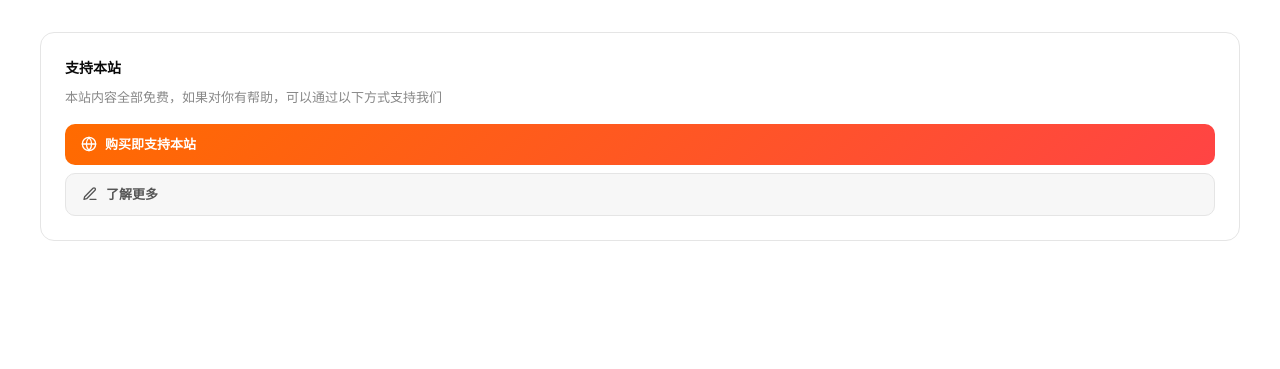
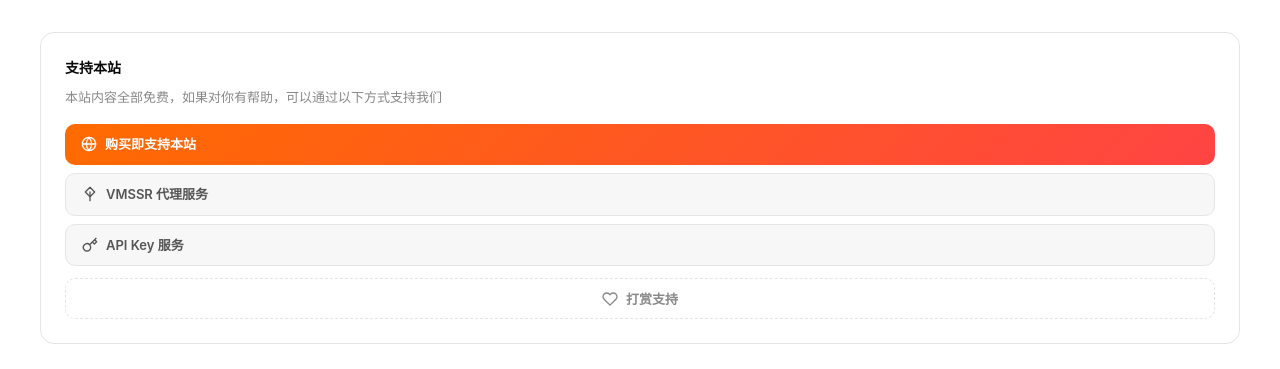
Before and after one commit to Ethan985211/game-guide-platform, a Vue app in the folder frontend/: page / in a window 1280 px wide. Shown: the part 980-1349 px from the top of the page. Built offline with nearby package versions, Linux system fonts and the light colour scheme; no server answers.

Commit message:
feat: PromoCard v2 - apikey+vmssr links, donation QR modal, GameDetail sidebar layout

```diff
--- a/frontend/src/components/PromoCard.vue
+++ b/frontend/src/components/PromoCard.vue
@@ -22,15 +22,61 @@
         class="promo-btn promo-vmssr"
       >
         <svg width="16" height="16" viewBox="0 0 24 24" fill="none" stroke="currentColor" stroke-width="2" stroke-linecap="round" stroke-linejoin="round">
-          <path d="M12 20h9M16.5 3.5a2.121 2.121 0 013 3L7 19l-4 1 1-4L16.5 3.5z"/>
+          <path d="M12 2l7 7-7 7-7-7 7-7z"/>
+          <path d="M12 22V9"/>
         </svg>
-        了解更多
+        VMSSR 代理服务
+      </a>
+      <a
+        href="https://apikey.fun/register?aff=DFWDYXJJCFSW"
+        target="_blank"
+        rel="noopener"
+        class="promo-btn promo-apikey"
+      >
+        <svg width="16" height="16" viewBox="0 0 24 24" fill="none" stroke="currentColor" stroke-width="2" stroke-linecap="round" stroke-linejoin="round">
+          <path d="M21 2l-2 2m-7.61 7.61a5.5 5.5 0 11-7.778 7.778 5.5 5.5 0 017.777-7.777zm0 0L15.5 7.5m0 0l3 3L22 7l-3-3m-3.5 3.5L19 4"/>
+        </svg>
+        API Key 服务
       </a>
     </div>
+    <button class="promo-donate" @click="showDonate = true">
+      <svg width="16" height="16" viewBox="0 0 24 24" fill="none" stroke="currentColor" stroke-width="2" stroke-linecap="round" stroke-linejoin="round">
+        <path d="M20.84 4.61a5.5 5.5 0 00-7.78 0L12 5.67l-1.06-1.06a5.5 5.5 0 00-7.78 7.78l1.06 1.06L12 21.23l7.78-7.78 1.06-1.06a5.5 5.5 0 000-7.78z"/>
+      </svg>
+      打赏支持
+    </button>
+
+    <!-- 打赏弹窗 -->
+    <Teleport to="body">
+      <div v-if="showDonate" class="donate-overlay" @click.self="showDonate = false">
+        <div class="donate-modal">
+          <button class="donate-close" @click="showDonate = false">
+            <svg width="20" height="20" viewBox="0 0 24 24" fill="none" stroke="currentColor" stroke-width="2" stroke-linecap="round" stroke-linejoin="round">
+              <line x1="18" y1="6" x2="6" y2="18"/><line x1="6" y1="6" x2="18" y2="18"/>
+            </svg>
+          </button>
+          <h3>感谢支持</h3>
+          <p>扫码打赏，支持我们持续更新优质攻略内容</p>
+          <div class="donate-codes">
+            <div class="donate-item">
+              <img src="/支付宝收款码.jpeg" alt="支付宝收款码" />
+              <span>支付宝</span>
+            </div>
+            <div class="donate-item">
+              <img src="/微信收款码.jpeg" alt="微信收款码" />
+              <span>微信支付</span>
+            </div>
+          </div>
+        </div>
+      </div>
+    </Teleport>
   </div>
 </template>
 
 <script setup>
+import { ref } from 'vue'
+
+const showDonate = ref(false)
 </script>
 
 <style scoped>
@@ -59,6 +105,7 @@
   display: flex;
   flex-direction: column;
   gap: 8px;
+  margin-bottom: 12px;
 }
 
 .promo-btn {
@@ -92,4 +139,124 @@
   border-color: var(--accent, #ff6b00);
   color: var(--accent, #ff6b00);
 }
+
+.promo-apikey {
+  background: var(--bg-secondary, #f5f5f5);
+  color: var(--text-secondary);
+  border: 1px solid var(--border-color, #e8e8e8);
+}
+.promo-apikey:hover {
+  background: var(--bg-primary, #fff);
+  border-color: #6366f1;
+  color: #6366f1;
+}
+
+.promo-donate {
+  width: 100%;
+  display: inline-flex;
+  align-items: center;
+  justify-content: center;
+  gap: 8px;
+  padding: 10px 16px;
+  border-radius: 10px;
+  font-size: 13px;
+  font-weight: 600;
+  border: 1px dashed var(--border-color, #e8e8e8);
+  background: transparent;
+  color: var(--text-muted);
+  cursor: pointer;
+  transition: all 0.2s;
+}
+.promo-donate:hover {
+  border-color: var(--accent, #ff6b00);
+  color: var(--accent, #ff6b00);
+  background: rgba(255, 107, 0, 0.04);
+}
+
+/* 打赏弹窗 */
+.donate-overlay {
+  position: fixed;
+  inset: 0;
+  z-index: 9999;
+  background: rgba(0, 0, 0, 0.5);
+  backdrop-filter: blur(4px);
+  display: flex;
+  align-items: center;
+  justify-content: center;
+  padding: 24px;
+}
+
+.donate-modal {
+  background: var(--bg-card, #fff);
+  border-radius: 20px;
+  padding: 40px;
+  max-width: 440px;
+  width: 100%;
+  position: relative;
+  text-align: center;
+  box-shadow: 0 24px 64px rgba(0, 0, 0, 0.2);
+}
+
+.donate-close {
+  position: absolute;
+  top: 16px;
+  right: 16px;
+  width: 36px;
+  height: 36px;
+  border-radius: 50%;
+  border: none;
+  background: var(--bg-secondary, #f5f5f5);
+  cursor: pointer;
+  display: flex;
+  align-items: center;
+  justify-content: center;
+  color: var(--text-muted);
+  transition: all 0.2s;
+}
+.donate-close:hover {
+  background: var(--border-color, #e8e8e8);
+  color: var(--text-primary);
+}
+
+.donate-modal h3 {
+  font-size: 22px;
+  font-weight: 800;
+  color: var(--text-primary);
+  margin-bottom: 8px;
+  letter-spacing: -0.5px;
+}
+
+.donate-modal > p {
+  font-size: 14px;
+  color: var(--text-muted);
+  margin-bottom: 32px;
+  line-height: 1.6;
+}
+
+.donate-codes {
+  display: flex;
+  gap: 24px;
+  justify-content: center;
+}
+
+.donate-item {
+  display: flex;
+  flex-direction: column;
+  align-items: center;
+  gap: 12px;
+}
+
+.donate-item img {
+  width: 160px;
+  height: 160px;
+  border-radius: 12px;
+  border: 1px solid var(--border-color, #eee);
+  object-fit: contain;
+}
+
+.donate-item span {
+  font-size: 13px;
+  font-weight: 600;
+  color: var(--text-secondary);
+}
 </style>
--- a/frontend/src/pages/GameDetail.vue
+++ b/frontend/src/pages/GameDetail.vue
@@ -62,6 +62,7 @@
     </div>
 
     <div class="page-body">
+      <div class="page-main">
         <!-- 角色图鉴 -->
         <section class="section" v-if="characters.length">
           <div class="section-header">
@@ -88,11 +89,6 @@
               </div>
             </div>
           </div>
-      </section>
-
-      <!-- 推广卡片 -->
-      <section class="section">
-        <PromoCard />
         </section>
 
         <!-- 相关攻略 -->
@@ -131,6 +127,11 @@
         </div>
         <div v-else class="empty-hint">暂无相关攻略</div>
       </section>
+      </div>
+
+      <aside class="page-sidebar">
+        <PromoCard />
+      </aside>
     </div>
   </div>
 
@@ -434,6 +435,19 @@ onMounted(async () => {
   max-width: 1100px;
   margin: 0 auto;
   padding: 0 48px 80px;
+  display: grid;
+  grid-template-columns: 1fr 300px;
+  gap: 48px;
+}
+
+.page-main {
+  min-width: 0;
+}
+
+.page-sidebar {
+  position: sticky;
+  top: 80px;
+  align-self: start;
 }
 
 .section {
@@ -717,6 +731,12 @@ onMounted(async () => {
   }
   .page-body {
     padding: 0 20px 60px;
+    grid-template-columns: 1fr;
+    gap: 32px;
+  }
+  .page-sidebar {
+    position: static;
+    top: auto;
   }
   .info-bar-inner {
     padding: 0 20px;
```
Also changed, not shown: frontend/public/微信收款码.jpeg (added), frontend/public/支付宝收款码.jpeg (added). Lines whose indentation alone changed are shown as unchanged.
